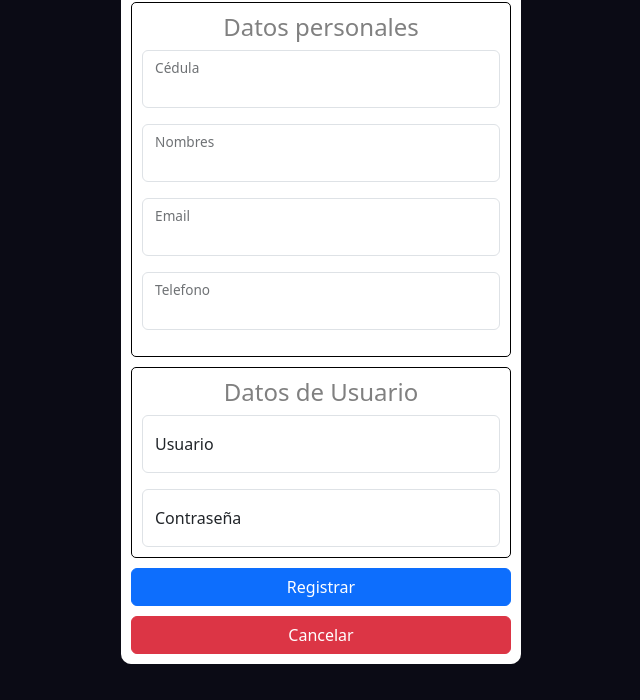
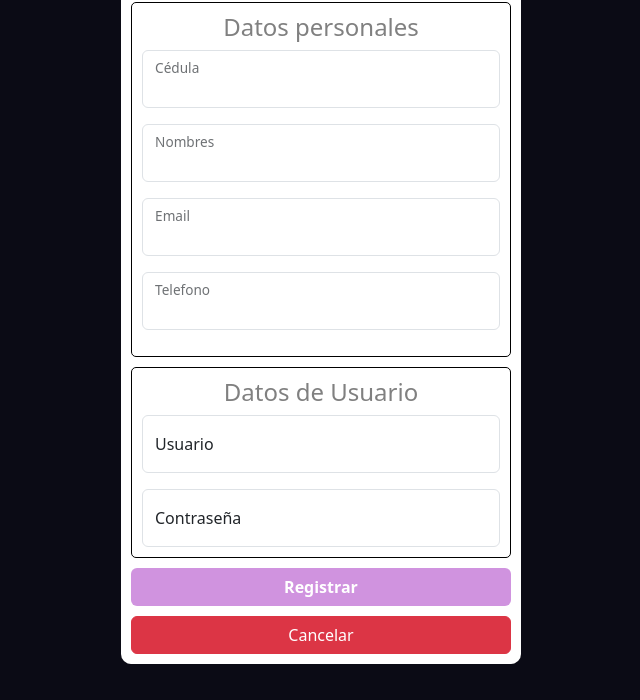
Before and after one commit to diegosagreda/registro_app_movil, a plain HTML site: page index.html in a window 1280 px wide. Shown: the part 100-800 px from the top of the page, without its empty margins (319-959 px from the left). Drawn offline with nearby package versions, Linux system fonts and the light colour scheme; some packages are replaced by stand-ins of ours; a script that the page names is missing.

Commit message:
Cambio color

```diff
--- a/index.css
+++ b/index.css
@@ -30,3 +30,8 @@ h4{
   color: gray;
   text-align: center;
 }
+#btn-registrar{
+  background-color: #D093DF;
+  color: white;
+  font-weight: bold;
+}
--- a/index.html
+++ b/index.html
@@ -44,7 +44,7 @@
                 </div>
 
             </div>
-           <div id="btn-registrar" class="btn btn-primary">Registrar</div>
+           <div id="btn-registrar" class="btn">Registrar</div>
            <div id="btn-cancelar" class="btn btn-danger">Cancelar</div>
           </form>
         <script src="https://cdn.jsdelivr.net/npm/bootstrap@5.3.0-alpha1/dist/js/bootstrap.bundle.min.js" integrity="sha384-w76AqPfDkMBDXo30jS1Sgez6pr3x5MlQ1ZAGC+nuZB+EYdgRZgiwxhTBTkF7CXvN" crossorigin="anonymous"></script>
```
